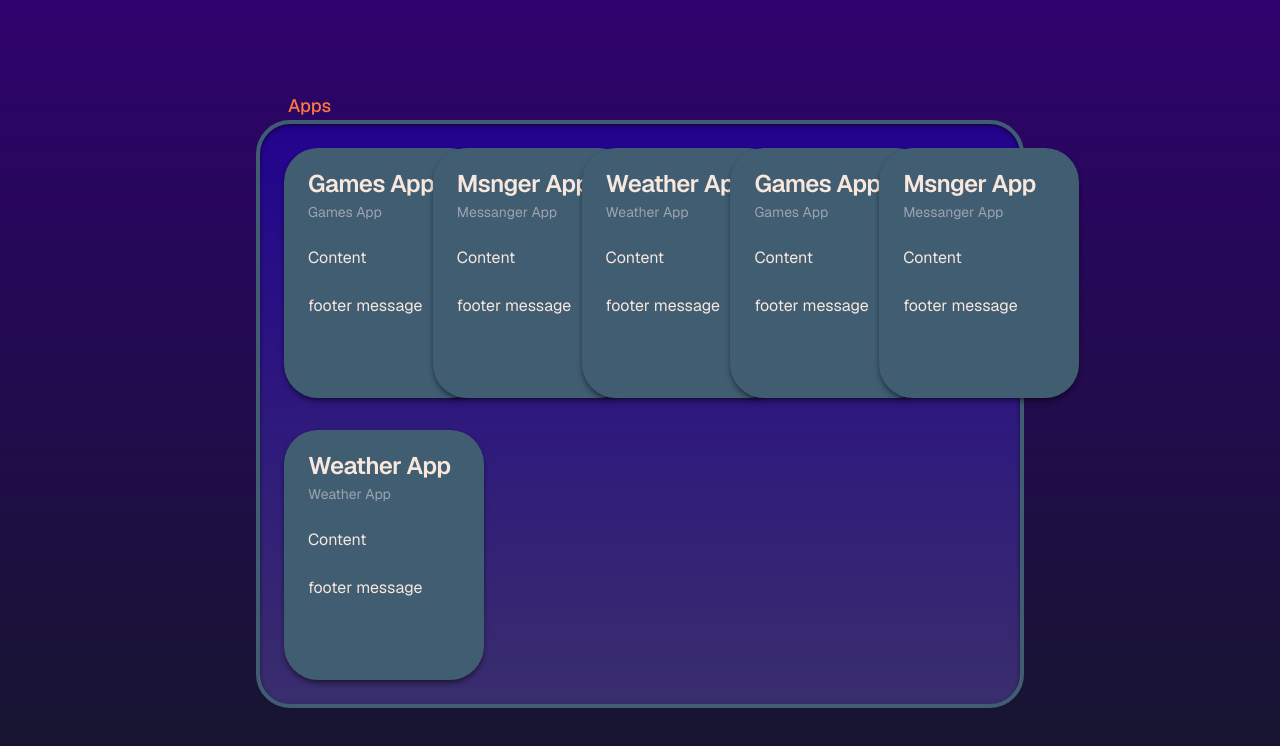
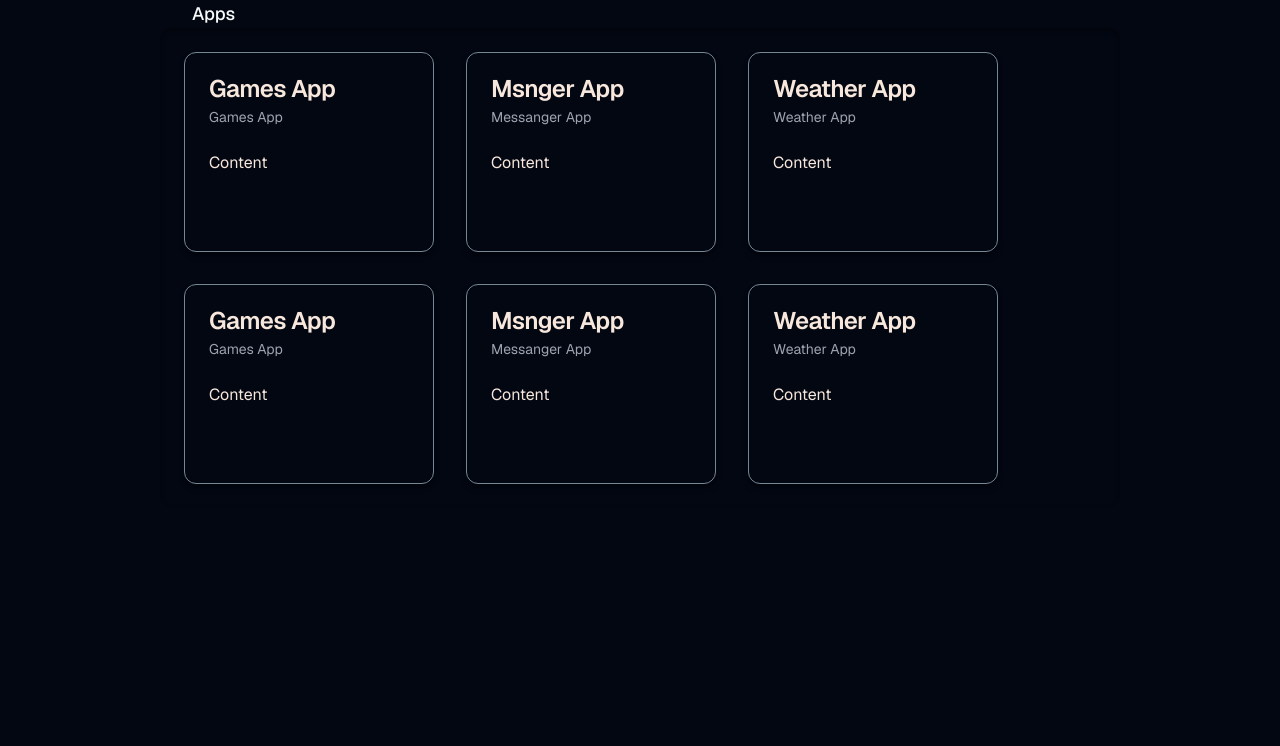
Before and after one commit to anuragg-p/codezinc-frontend, a Next.js app: page / in a window 1280 px wide. Shown: the top 746 px of the page. Built offline with nearby package versions, Linux system fonts and the light colour scheme.

Commit message:
feature: Add examples

```diff
--- a/src/app/apps/page.tsx
+++ b/src/app/apps/page.tsx
@@ -27,7 +27,8 @@ export default function HomePage() {
         {apps.map((item, index) => (
           <Card
             className="w-[300px] rounded-xl transition-all hover:scale-110 hover:cursor-pointer"
-            key={index} onClick={() => router.push(item.route)}
+            key={index}
+            onClick={() => router.push(item.route)}
           >
             <CardHeader>
               <CardTitle>{item.title}</CardTitle>
--- a/src/app/layout.tsx
+++ b/src/app/layout.tsx
@@ -14,7 +14,9 @@ export default function RootLayout({
 }: Readonly<{ children: React.ReactNode }>) {
   return (
     <html lang="en" className={`${GeistSans.variable}`}>
-      <body>{children}</body>
+      <body className="bg-foreground-default h-screen w-[100%] px-[12.5%]">
+        {children}
+      </body>
     </html>
   );
 }
--- a/src/app/page.tsx
+++ b/src/app/page.tsx
@@ -1,34 +1,77 @@
-"use client"
-import { Card, CardHeader, CardFooter, CardTitle, CardDescription, CardContent } from "@/components/ui/card";
+"use client";
+import {
+  Card,
+  CardHeader,
+  CardFooter,
+  CardTitle,
+  CardDescription,
+  CardContent,
+} from "@/components/ui/card";
 import { useRouter } from "next/navigation";
 
 export default function HomePage() {
   const router = useRouter();
 
   const apps = [
-    { title: "Games App", description: "Games App", route: "/apps/games", content: "Content", footer: "footer message" },
-    { title: "Msnger App", description: "Messanger App", route: "/apps/messanger", content: "Content", footer: "footer message" },
-    { title: "Weather App", description: "Weather App", route: "/apps/weather", content: "Content", footer: "footer message" },
-    { title: "Games App", description: "Games App", route: "/apps/games", content: "Content", footer: "footer message" },
-    { title: "Msnger App", description: "Messanger App", route: "/apps/messanger", content: "Content", footer: "footer message" },
-    { title: "Weather App", description: "Weather App", route: "/apps/weather", content: "Content", footer: "footer message" },
+    {
+      title: "Games App",
+      description: "Games App",
+      route: "/apps/games",
+      content: "Content",
+      footer: "footer message",
+    },
+    {
+      title: "Msnger App",
+      description: "Messanger App",
+      route: "/apps/messanger",
+      content: "Content",
+      footer: "footer message",
+    },
+    {
+      title: "Weather App",
+      description: "Weather App",
+      route: "/apps/weather",
+      content: "Content",
+      footer: "footer message",
+    },
+    {
+      title: "Games App",
+      description: "Games App",
+      route: "/apps/games",
+      content: "Content",
+      footer: "footer message",
+    },
+    {
+      title: "Msnger App",
+      description: "Messanger App",
+      route: "/apps/messanger",
+      content: "Content",
+      footer: "footer message",
+    },
+    {
+      title: "Weather App",
+      description: "Weather App",
+      route: "/apps/weather",
+      content: "Content",
+      footer: "footer message",
+    },
   ];
 
   return (
-    <main className="flex flex-col min-h-screen items-center justify-center bg-gradient-to-b from-[#2e026d] to-[#15162c] text-white px-[20%]">
-      <h4 className="text-[#FB773C] text-lg font-medium self-start pl-8">Apps</h4>
-      <div className="grid grid-cols-5 gap-8 bg-gradient-to-t from-[#392e6d] to-[#23038e] p-6 border-4 border-[#405D72] shadow-inner shadow-black/50 rounded-[3cap]">
+    <main className="flex h-full w-full flex-col items-center">
+      <h4 className="self-start pl-8 text-lg font-medium text-text">Apps</h4>
+      <div className="flex flex-wrap gap-8 rounded-xl p-6 shadow-inner shadow-black/50">
         {apps.map((item, index) => (
           <Card
-          className="h-[250px] w-[200px] text-[#F7E7DC] bg-[#405D72] border-3 border-[#758694] rounded-[3cap] shadow-md shadow-black/40
-          transition-transform transform hover:scale-110 hover:rounded-[3ch] cursor-pointer"
-          key={index} onClick={() => router.push(item.route)}>
+            className="border-3 bg-card-default h-[200px] w-[250px] transform cursor-pointer rounded-xl border border-[#758694] text-[#F7E7DC] shadow-md shadow-black/40 transition-transform hover:scale-110"
+            key={index}
+            onClick={() => router.push(item.route)}
+          >
             <CardHeader>
               <CardTitle>{item.title}</CardTitle>
               <CardDescription>{item.description}</CardDescription>
             </CardHeader>
             <CardContent>{item.content}</CardContent>
-          <CardFooter>{item.footer}</CardFooter>
           </Card>
         ))}
       </div>
--- /dev/null
+++ b/src/components/ExampleComponent.tsx
@@ -0,0 +1,12 @@
+// Type of the component prop
+type ExampleComponentProps = {
+  title: string;
+};
+
+// Actual Component
+const ExampleComponent: React.FC<ExampleComponentProps> = ({ title }) => {
+  return <div>{title}</div>;
+};
+
+//Component export
+export default ExampleComponent;
--- a/src/styles/globals.css
+++ b/src/styles/globals.css
@@ -56,6 +56,7 @@
     --chart-3: 30 80% 55%;
     --chart-4: 280 65% 60%;
     --chart-5: 340 75% 55%;
+    --text: 0 0 0 0;
   }
 }
 
--- a/tailwind.config.ts
+++ b/tailwind.config.ts
@@ -45,6 +45,9 @@ export default {
           DEFAULT: "hsl(var(--destructive))",
           foreground: "hsl(var(--destructive-foreground))",
         },
+        text: {
+          DEFAULT: "hsl(var(--text))",
+        },
         border: "hsl(var(--border))",
         input: "hsl(var(--input))",
         ring: "hsl(var(--ring))",
```
Lines whose indentation alone changed are shown as unchanged.
